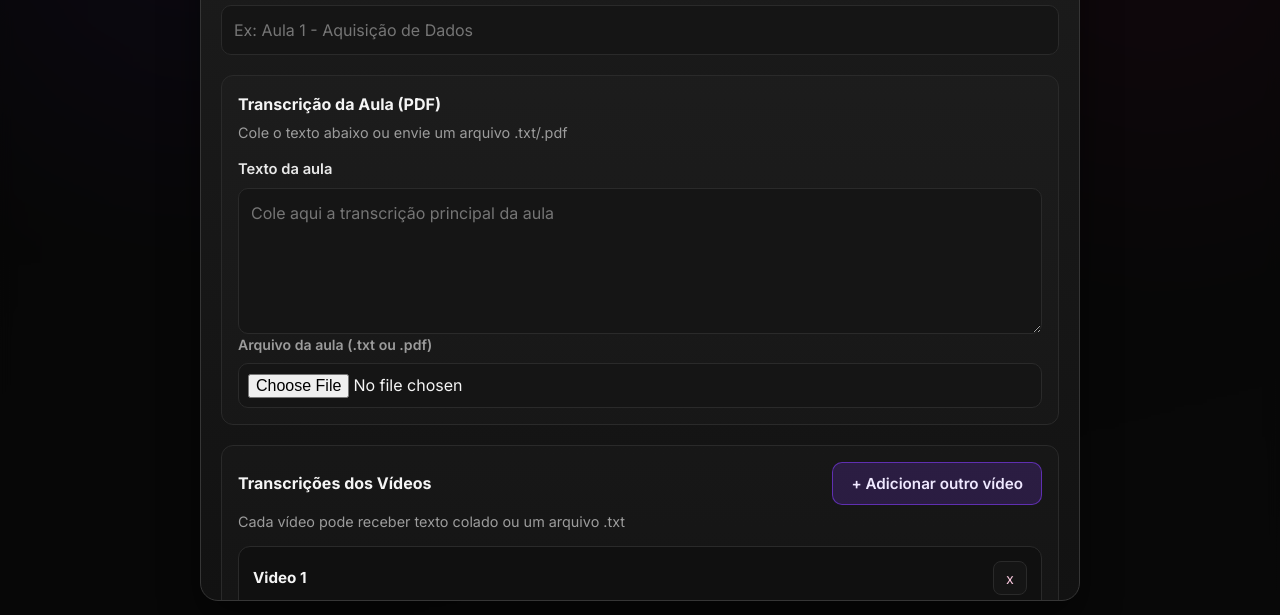
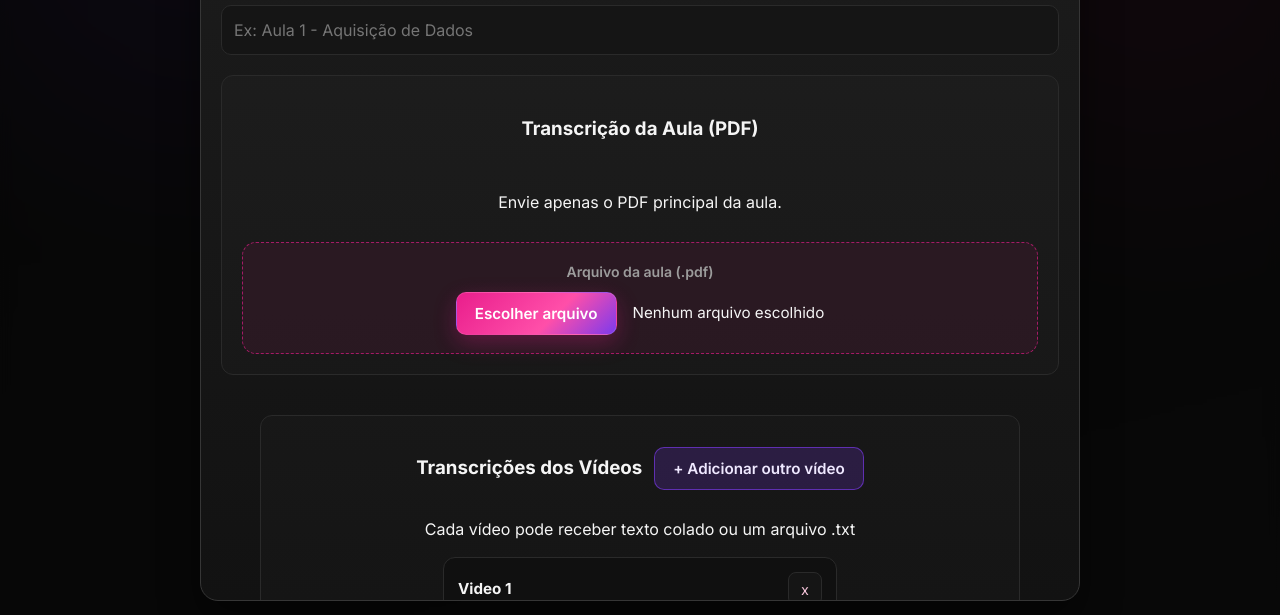
Before and after one commit to joaomottin/StudyAgent, a website: page index.html in a window 1280 px wide. Both pictures are taken after a click on the button "+ Adicionar Aula". Shown: the part 159-774 px from the top of the page. Drawn offline with Linux system fonts and the light colour scheme; no server answers.

Commit message:
PDF input layout improved

```diff
--- a/app.js
+++ b/app.js
@@ -26,7 +26,8 @@ const els = {
   cancelAddAulaBtn: document.getElementById('cancelAddAulaBtn'),
   addAulaForm: document.getElementById('addAulaForm'),
   nomeAulaInput: document.getElementById('nomeAulaInput'),
-  aulaTextoInput: document.getElementById('aulaTextoInput'),
+  aulaArquivoBtn: document.getElementById('aulaArquivoBtn'),
+  aulaArquivoName: document.getElementById('aulaArquivoName'),
   aulaArquivoInput: document.getElementById('aulaArquivoInput'),
   videosContainer: document.getElementById('videosContainer'),
   addVideoBtn: document.getElementById('addVideoBtn'),
@@ -159,6 +160,7 @@ function closeModal() {
 
 function clearAddAulaForm() {
   els.addAulaForm.reset();
+  els.aulaArquivoName.textContent = 'Nenhum arquivo escolhido';
   els.videosContainer.innerHTML = '';
   addVideoItem();
   setSalvarAulaLoading(false);
@@ -234,7 +236,6 @@ async function handleSubmitAddAula(event) {
   event.preventDefault();
 
   const nomeAula = els.nomeAulaInput.value.trim();
-  const aulaTexto = els.aulaTextoInput.value.trim();
   const aulaArquivo = els.aulaArquivoInput.files[0] || null;
   const videos = collectVideosFromForm();
 
@@ -243,8 +244,17 @@ async function handleSubmitAddAula(event) {
     return;
   }
 
-  if (!aulaTexto && !aulaArquivo) {
-    window.alert('Preencha a transcricao da aula (texto ou arquivo .txt/.pdf).');
+  if (!aulaArquivo) {
+    window.alert('Envie o PDF da transcricao da aula.');
+    return;
+  }
+
+  const arquivoEhPdf =
+    String(aulaArquivo.type || '').toLowerCase() === 'application/pdf' ||
+    String(aulaArquivo.name || '').toLowerCase().endsWith('.pdf');
+
+  if (!arquivoEhPdf) {
+    window.alert('Envie apenas arquivo PDF na transcricao da aula.');
     return;
   }
 
@@ -255,11 +265,7 @@ async function handleSubmitAddAula(event) {
 
   const payload = new FormData();
   payload.append('nomeAula', nomeAula);
-  payload.append('aulaTexto', aulaTexto);
-
-  if (aulaArquivo) {
-    payload.append('aulaArquivo', aulaArquivo);
-  }
+  payload.append('aulaArquivo', aulaArquivo);
 
   const videosMeta = videos.map((video, index) => {
     if (video.arquivo) {
@@ -740,6 +746,12 @@ function bindEvents() {
     }
   });
 
+  els.aulaArquivoBtn.addEventListener('click', () => els.aulaArquivoInput.click());
+  els.aulaArquivoInput.addEventListener('change', () => {
+    const file = els.aulaArquivoInput.files[0];
+    els.aulaArquivoName.textContent = file ? file.name : 'Nenhum arquivo escolhido';
+  });
+
   els.addVideoBtn.addEventListener('click', () => addVideoItem());
   els.addAulaForm.addEventListener('submit', handleSubmitAddAula);
 
--- a/index.html
+++ b/index.html
@@ -89,27 +89,25 @@
             />
           </label>
 
-          <section class="transcription-section">
+          <section class="transcription-section pdf-upload-section">
             <h3>Transcrição da Aula (PDF)</h3>
-            <p class="section-tip">Cole o texto abaixo ou envie um arquivo .txt/.pdf</p>
-            <label class="field-group">
-              <span>Texto da aula</span>
-              <textarea
-                id="aulaTextoInput"
-                name="aulaTexto"
-                rows="5"
-                placeholder="Cole aqui a transcrição principal da aula"
-              ></textarea>
-            </label>
-            <label class="field-group compact">
-              <span>Arquivo da aula (.txt ou .pdf)</span>
+            <p class="section-tip">Envie apenas o PDF principal da aula.</p>
+            <div class="field-group compact pdf-upload-field">
+              <span>Arquivo da aula (.pdf)</span>
+              <div class="upload-control">
+                <button id="aulaArquivoBtn" class="btn btn-primary" type="button">
+                  Escolher arquivo
+                </button>
+                <span id="aulaArquivoName" class="file-name">Nenhum arquivo escolhido</span>
+              </div>
               <input
                 id="aulaArquivoInput"
                 name="aulaArquivo"
                 type="file"
-                accept=".txt,.pdf,text/plain,application/pdf"
+                accept=".pdf,application/pdf"
+                hidden
               />
-            </label>
+            </div>
           </section>
 
           <section class="transcription-section">
--- a/style.css
+++ b/style.css
@@ -421,19 +421,84 @@ input[type='file'] {
 .transcription-section {
   border: 1px solid var(--border);
   border-radius: var(--radius-md);
-  padding: 16px;
+  padding: 20px;
   background: rgba(255, 255, 255, 0.015);
+  width: min(760px, 100%);
+  margin: 0 auto 20px;
+  display: flex;
+  flex-direction: column;
+  align-items: center;
+  justify-content: center;
+  text-align: center;
 }
 
-.transcription-section h3 {
-  margin: 0;
-  font-size: 1rem;
+.pdf-upload-section {
+  width: 100%;
+  display: flex;
+  flex-direction: column;
+  align-items: center;
+  justify-content: center;
+  gap: 12px;
 }
 
-.section-tip {
-  margin: 6px 0 14px;
-  color: var(--muted);
-  font-size: 0.9rem;
+.pdf-upload-field {
+  width: 100%;
+  max-width: 860px;
+  min-width: 320px;
+  margin: 0 auto;
+  background: rgba(233, 30, 140, 0.08);
+  border: 1px dashed rgba(233, 30, 140, 0.65);
+  padding: 18px 14px;
+  border-radius: 14px;
+  display: flex;
+  flex-direction: column;
+  align-items: center;
+  text-align: center;
+  gap: 10px;
+}
+
+.upload-control {
+  display: flex;
+  flex-wrap: wrap;
+  align-items: center;
+  justify-content: center;
+  gap: 16px;
+  width: 100%;
+}
+
+.file-name {
+  color: #f5f5f5;
+  font-size: 0.95rem;
+  white-space: nowrap;
+  overflow: hidden;
+  text-overflow: ellipsis;
+  max-width: 68%;
+}
+
+.pdf-upload-field input[type='file'] {
+  display: none;
+  width: 100%;
+  border: none;
+  background: transparent;
+  padding: 14px;
+  min-height: 80px;
+  cursor: pointer;
+  color: var(--text);
+}
+
+.pdf-upload-field input[type='file']::-webkit-file-upload-button,
+.pdf-upload-field input[type='file']::-moz-file-upload-button,
+.pdf-upload-field input[type='file']::file-selector-button {
+  margin-right: 12px;
+  border: 0;
+  border-radius: 8px;
+  padding: 10px 16px;
+  font: inherit;
+  font-weight: 700;
+  color: #fff;
+  background: linear-gradient(135deg, var(--primary), var(--secondary));
+  cursor: pointer;
+  min-height: 38px;
 }
 
 .section-row {
@@ -740,4 +805,13 @@ input[type='file'] {
   .inline-controls input[type='text'] {
     min-width: 0;
   }
+
+  .pdf-upload-section {
+    padding: 18px 14px;
+  }
+
+  .pdf-upload-field input[type='file'] {
+    min-height: 56px;
+    padding: 12px;
+  }
 }
```
Also changed, not shown: server.js (+9 -2 lines).
